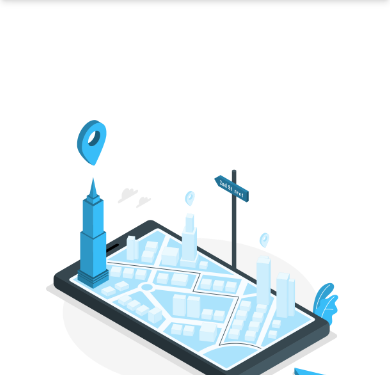
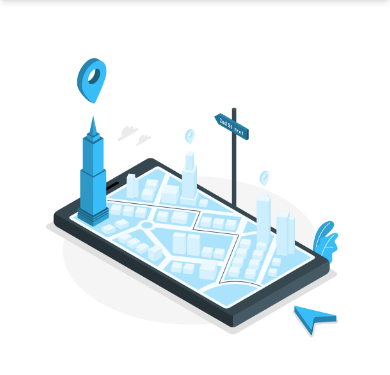
Before and after one commit to rdhohdyat/geo-pekan, a plain HTML site: page index.html in a window 390 px wide. Shown: the part 64-439 px from the top of the page. Drawn offline with nearby package versions, Linux system fonts and the light colour scheme.

```diff
--- a/index.html
+++ b/index.html
@@ -35,7 +35,7 @@
     </div>
   </nav>
 
-  <section id="home" class="h-screen flex flex-col justify-center items-center text-sky-900 text-center bg-white pt-20">
+  <section id="home" class=" flex flex-col justify-center items-center text-sky-900 text-center bg-white pt-20">
     <div class="flex flex-col sm:flex-row items-center justify-center space-y-6 sm:space-y-0 sm:space-x-10 p-6 sm:p-10">
       <div>
         <img src="img/Navigation-amico.png" alt="Welcome Image" class="max-w-xs sm:max-w-md" />
```
